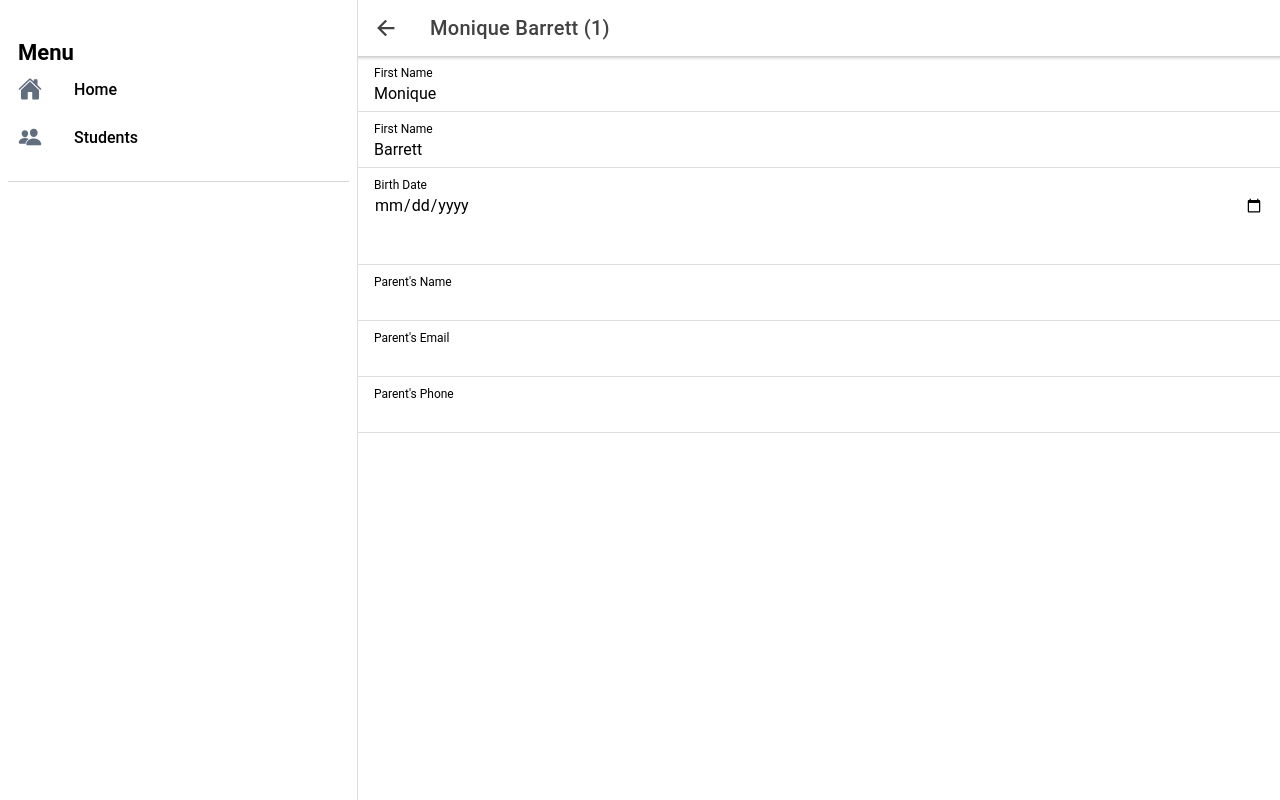
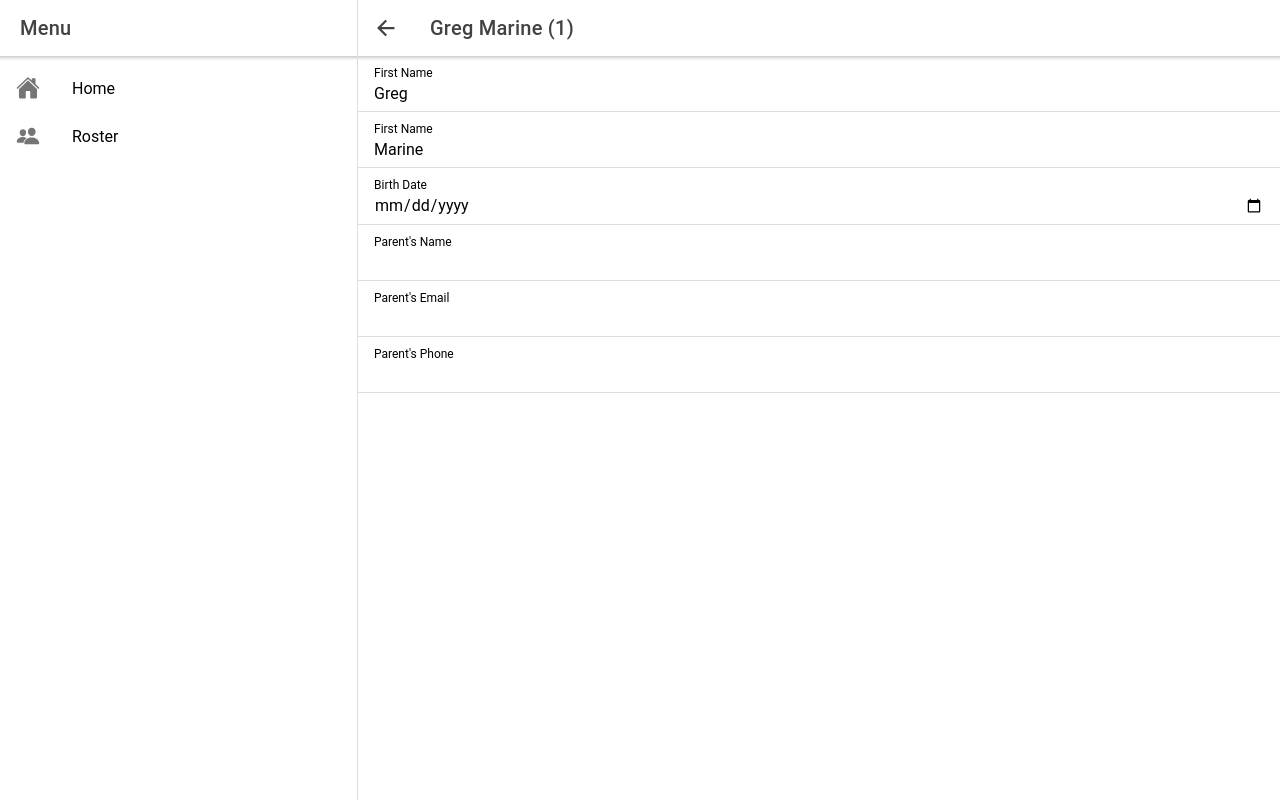
Before and after one commit to walkingriver/at10dance-react, a React (Create React App) app: page /student/1 in a window 1280 px wide. Built offline with nearby package versions, Linux system fonts and the light colour scheme.

Commit message:
Chapt 2 WIP

```diff
--- a/src/App.tsx
+++ b/src/App.tsx
@@ -22,7 +22,7 @@ import '@ionic/react/css/display.css';
 
 /* Theme variables */
 import './theme/variables.css';
-import Students from './pages/Students';
+import Roster from './pages/Roster';
 import StudentInfo from './pages/StudentInfo';
 import Menu from './components/Menu';
 
@@ -35,7 +35,7 @@ const App: React.FC = () => {
           <Menu />
           <IonRouterOutlet id="main">
             <Route path="/home" component={Home} exact={true} />
-            <Route path="/students" component={Students} exact={true} />
+            <Route path="/roster" component={Roster} exact={true} />
             <Route path="/student/:id" component={StudentInfo} exact={true} />
             <Route exact path="/" render={() => <Redirect to="/home" />} />
           </IonRouterOutlet>
--- a/src/components/Menu.tsx
+++ b/src/components/Menu.tsx
@@ -4,14 +4,14 @@ import {
   IonItem,
   IonLabel,
   IonList,
-  IonListHeader,
   IonMenu,
   IonMenuToggle,
+  IonHeader,
+  IonToolbar,
+  IonTitle,
 } from '@ionic/react';
 import React from 'react';
-import { withRouter } from 'react-router-dom';
 import { people, home } from 'ionicons/icons';
-import './Menu.css';
 
 
 interface AppPage {
@@ -27,23 +27,27 @@ const appPages: AppPage[] = [
     icon: home
   },
   {
-    title: 'Students',
-    url: '/students',
+    title: 'Roster',
+    url: '/roster',
     icon: people
   }
 ];
 
 
-const Menu: React.FunctionComponent = () => {
+const Menu: React.FC = () => {
   return (
-    <IonMenu contentId="main" type="overlay">
+    <IonMenu contentId="main" side="start" type="reveal">
+      <IonHeader>
+        <IonToolbar>
+          <IonTitle>Menu</IonTitle>
+        </IonToolbar>
+      </IonHeader>
       <IonContent>
-        <IonList id="inbox-list">
-          <IonListHeader>Menu</IonListHeader>
+        <IonList>
           {appPages.map((appPage, index) => {
             return (
               <IonMenuToggle key={index} autoHide={false}>
-                <IonItem routerLink={appPage.url} routerDirection="none" lines="none" detail={false}>
+                <IonItem routerLink={appPage.url} routerDirection="none" lines="none" >
                   <IonIcon slot="start" icon={appPage.icon} />
                   <IonLabel>{appPage.title}</IonLabel>
                 </IonItem>
@@ -56,4 +60,4 @@ const Menu: React.FunctionComponent = () => {
   );
 };
 
-export default withRouter(Menu);
+export default Menu;
--- a/src/core/presence.ts
+++ b/src/core/presence.ts
@@ -1,5 +1,4 @@
 export enum Presence {
-  Unknown,
   Absent,
   Present
 }
--- a/src/core/student-hook.ts
+++ b/src/core/student-hook.ts
@@ -3,9 +3,9 @@ import { Presence } from "./presence"
 import { useState } from "react"
 
 const mockStudents: Student[] = [
-  { id: '1', firstName: 'Monique', lastName: 'Barrett', status: Presence.Absent },
-  { id: '2', firstName: 'Pauline', lastName: 'Davis', status: Presence.Present },
-  { id: '3', firstName: 'Heidi', lastName: 'Burke' },
+  { id: '1', firstName: 'Greg', lastName: 'Marine' },
+  { id: '2', firstName: 'Jonathan', lastName: 'Bennett' },
+  { id: '3', firstName: 'Neil', lastName: 'Estandarte' },
   { id: '4', firstName: 'Jennifer', lastName: 'Townsend' },
   { id: '5', firstName: 'Casey', lastName: 'McBride' },
   { id: '6', firstName: 'Diane', lastName: 'Rivera' },
--- a/src/pages/Home.tsx
+++ b/src/pages/Home.tsx
@@ -1,4 +1,4 @@
-import { IonContent, IonHeader, IonPage, IonTitle, IonToolbar, IonCardHeader, IonCardSubtitle, IonCardTitle, IonCardContent, IonCard, IonButtons, IonMenuButton } from '@ionic/react';
+import { IonContent, IonHeader, IonPage, IonTitle, IonToolbar, IonCardHeader, IonCardSubtitle, IonCardTitle, IonCardContent, IonCard, IonButtons, IonMenuButton, IonRouterLink } from '@ionic/react';
 import React from 'react';
 import './Home.css';
 
@@ -12,8 +12,10 @@ const Home: React.FC = () => {
           </IonButtons>
           <IonTitle>@10Dance Home</IonTitle>
         </IonToolbar>
-      </IonHeader>      <IonContent>
+      </IonHeader>
+      <IonContent>
         <IonCard>
+          <img src="assets/images/classroom.jpg" alt="Classroom"></img>
           <IonCardHeader>
             <IonCardSubtitle>Classroom Attendance Manager</IonCardSubtitle>
             <IonCardTitle>@10Dance</IonCardTitle>
@@ -23,6 +25,7 @@ const Home: React.FC = () => {
               @10Dance is an attendance application originally designed to help Sunday School teachers
               keep track of the students in their classes.
       </p>
+            <IonRouterLink href="/roster" routerDirection="forward">Go to Roster</IonRouterLink>
           </IonCardContent>
         </IonCard>
       </IonContent>
--- a/src/pages/Students.tsx
+++ b/src/pages/Roster.tsx
@@ -1,34 +1,29 @@
 import { IonContent, IonHeader, IonPage, IonTitle, IonToolbar, IonMenuButton, IonList, IonItemSliding, IonItem, IonIcon, IonLabel, IonItemOptions, IonItemOption, IonActionSheet, IonButtons, IonButton, IonAlert, IonToast } from '@ionic/react';
-import { eyeOffOutline, personOutline, eye, ellipsisHorizontalOutline, chevronForwardOutline, eyeOutline, trash } from 'ionicons/icons';
-import React, { useState, MouseEvent } from 'react';
+import { eyeOffOutline, personOutline, eye, ellipsisHorizontalOutline, chevronForwardOutline, trash } from 'ionicons/icons';
+import React, { useState } from 'react';
 import { Student } from '../core/student';
 import { Presence } from '../core/presence';
 import { useStudents } from '../core/student-hook';
 
-const Students: React.FC = () => {
+const Roster: React.FC = () => {
   const emptyStudent: Student = { id: '', firstName: '', lastName: '' };
   const [students, setStudents] = useStudents();
   const [selectedStudent, setSelectedStudent] = useState(emptyStudent);
-  const [showActionSheet, setShowActionSheet] = useState(false);
+
   const [showDeleteAlert, setShowDeleteAlert] = useState(false);
   const [showDeleteToast, setShowDeleteToast] = useState(false);
 
-  function deleteStudent(student: Student) {
+  async function deleteStudent(student: Student) {
+    await presentToast();
     setStudents(students.filter(x => x.id !== student.id));
-    setShowDeleteToast(true);
-  }
-
-  async function markAbsent(student: Student) {
-    student.status = Presence.Absent;
-  }
-
-  async function markPresent(student: Student) {
-    student.status = Presence.Present;
   }
 
   function clickStudent(student: Student) {
     setSelectedStudent(student);
-    setShowActionSheet(true);
+  }
+
+  function presentToast() {
+    setShowDeleteToast(true);
   }
 
   return (
@@ -38,7 +33,7 @@ const Students: React.FC = () => {
           <IonButtons slot="start">
             <IonMenuButton></IonMenuButton>
           </IonButtons>
-          <IonTitle>Students</IonTitle>
+          <IonTitle>Class Roster</IonTitle>
         </IonToolbar>
       </IonHeader>
       <IonContent>
@@ -68,8 +63,9 @@ const Students: React.FC = () => {
           })}
         </IonList>
         <IonActionSheet
-          isOpen={showActionSheet}
+          isOpen={!!selectedStudent.id}
           header={`${selectedStudent.firstName} ${selectedStudent.lastName}`}
+          onDidDismiss={() => setSelectedStudent(emptyStudent)}
           buttons={[{
             text: 'Delete',
             role: 'destructive',
@@ -78,20 +74,16 @@ const Students: React.FC = () => {
           }, {
             text: 'Mark Present',
             icon: eye,
-            handler: () => { markPresent(selectedStudent); }
+            handler: () => { selectedStudent.status = Presence.Present; }
           }, {
             text: 'Mark Absent',
             icon: eyeOffOutline,
-            handler: () => { markAbsent(selectedStudent); }
+            handler: () => { selectedStudent.status = Presence.Absent; }
           }, {
             text: 'Cancel',
             icon: 'close',
-            role: 'cancel',
-            handler: () => {
-              console.log('Cancel clicked');
-            }
+            role: 'cancel'
           }]}
-          onDidDismiss={() => setShowActionSheet(false)}
         />
 
         <IonAlert
@@ -116,7 +108,7 @@ const Students: React.FC = () => {
         <IonToast
           isOpen={showDeleteToast}
           onDidDismiss={() => setShowDeleteToast(false)}
-          message={`${selectedStudent.firstName} ${selectedStudent.lastName} has been deleted.`}
+          message="Student has been deleted."
           duration={3000}
           position="top"
         />
@@ -125,4 +117,4 @@ const Students: React.FC = () => {
   );
 };
 
-export default Students;
+export default Roster;
--- a/src/pages/StudentInfo.tsx
+++ b/src/pages/StudentInfo.tsx
@@ -3,12 +3,13 @@ import React from 'react';
 import { Student } from '../core/student';
 import { useStudents } from '../core/student-hook';
 import { RouteComponentProps } from 'react-router';
+import { isPlatform } from '@ionic/react';
 
 const emptyStudent: Student = { id: '0', firstName: '', lastName: '', parentEmail: '', parentName: '', parentPhone: '' };
 
 interface StudentInfoPageProps extends RouteComponentProps<{
   id: string;
-}> {}
+}> { }
 
 const StudentInfo: React.FC<StudentInfoPageProps> = ({ match }) => {
   console.log('StudentID: ', match.params);
@@ -16,6 +17,7 @@ const StudentInfo: React.FC<StudentInfoPageProps> = ({ match }) => {
   const [students] = useStudents();
   const student = students.find(x => x.id === studentId) || emptyStudent;
   const pageTitle = `${student.firstName} ${student.lastName} (${studentId})`
+  const isMobile = isPlatform('mobileweb');
 
   return (
     <IonPage>
@@ -39,8 +41,10 @@ const StudentInfo: React.FC<StudentInfoPageProps> = ({ match }) => {
         </IonItem>
         <IonItem>
           <IonLabel position="stacked">Birth Date</IonLabel>
-          <IonInput type="date" value={student.birthDate}></IonInput>
-          <IonDatetime displayFormat="MM/DD/YYYY" min="1900-01-01" max="2012-12-31" value={student.birthDate}></IonDatetime>
+          {isMobile ||
+            <IonInput type="date" value={student.birthDate}></IonInput>}
+          {isMobile &&
+            <IonDatetime displayFormat="MM/DD/YYYY" min="1900-01-01" max="2012-12-31" value={student.birthDate}></IonDatetime>}
         </IonItem>
         <IonItem>
           <IonLabel position="stacked">Parent's Name</IonLabel>
```
Also changed, not shown: public/assets/images/classroom.jpg (added), src/assets/icon/favicon.png (added).
